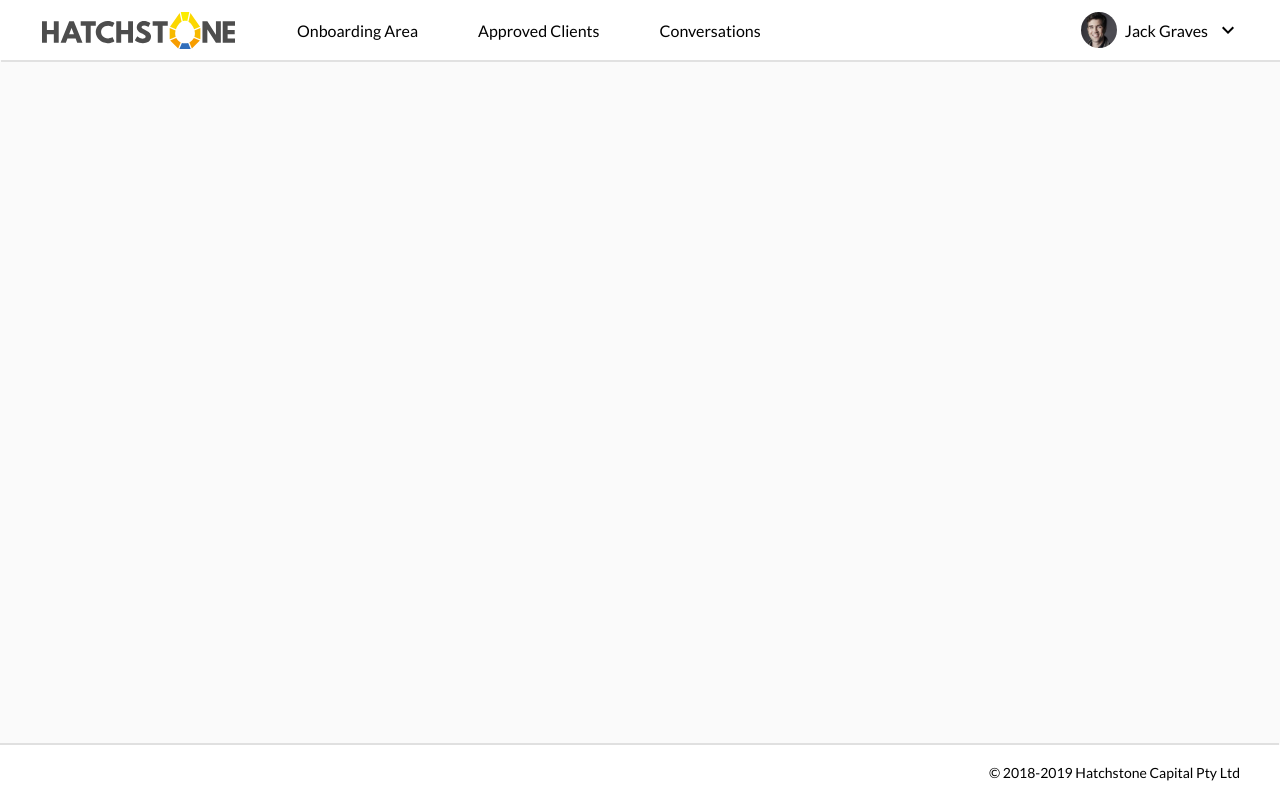
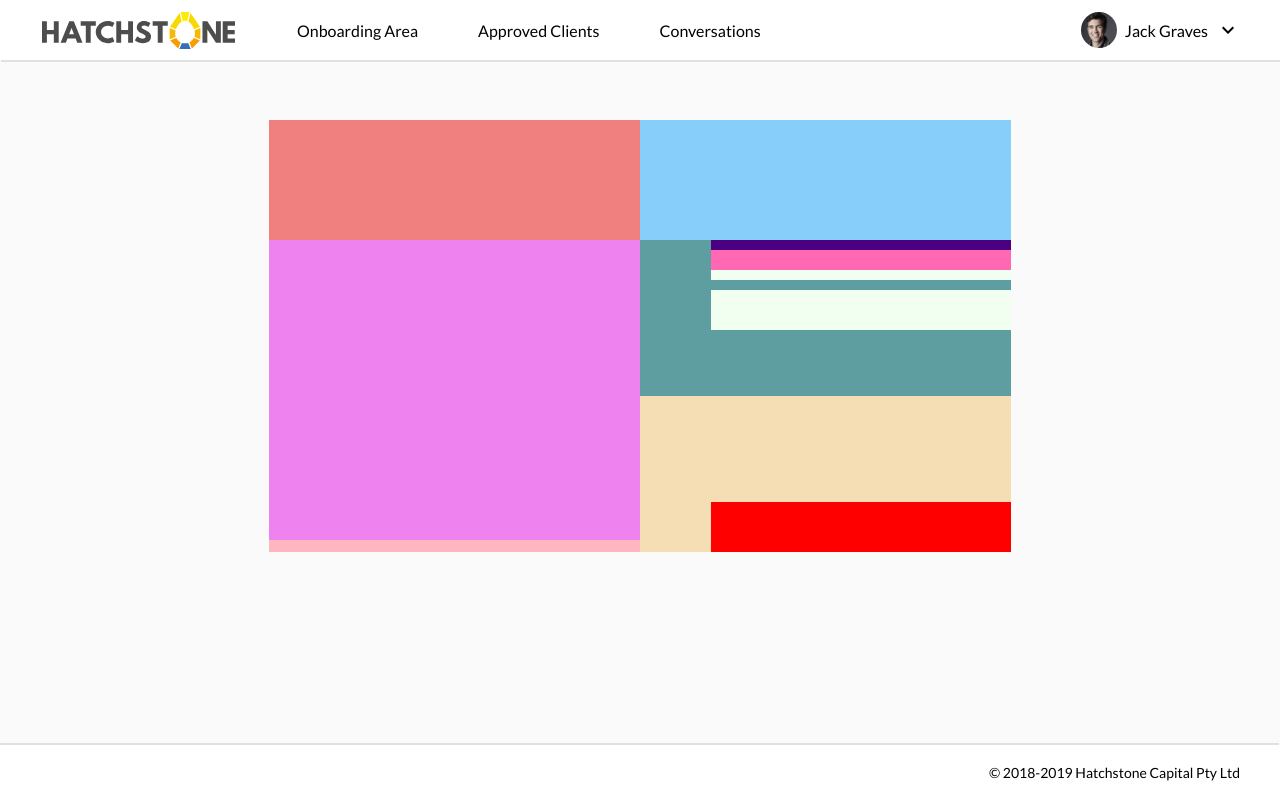
Before and after one commit to tomsmi321/hatchstone-frontend, a React (Create React App) app: page /client-details/1 in a window 1280 px wide. Built offline with nearby package versions, Linux system fonts and the light colour scheme.

Commit message:
setup basic div layout for client details page

```diff
--- a/src/App.jsx
+++ b/src/App.jsx
@@ -7,6 +7,7 @@ import SignUpPage from 'components/SignUp/SignUp';
 import CreateProfilePage from 'components/SignUp/CreateProfile';
 import ApprovedClientsPage from 'components/ApprovedClients'
 import ConversationsPage from 'components/Conversations';
+import ClientDetailPage from 'components/ClientDetails';
 import { theme, MuiThemeProvider } from 'uiKit/Theme'
 import UIKit from 'components/UIKit'
 import NavBar from 'uiKit/navbars/AppNav';
@@ -33,6 +34,7 @@ const App = () => {
           <Route path="/approved-clients" component={ApprovedClientsPage}/>
           <Route path="/onboarding-clients" component={() => <div>ONBOARDING CLIENTS</div>}/>
           <Route path="/conversations/" component={ConversationsPage}/>
+          <Route path="/client-details/:userId" component={ClientDetailPage}/>
         </Switch>
       <Footer />
     </MuiThemeProvider>
--- /dev/null
+++ b/src/components/ClientDetails/index.jsx
@@ -0,0 +1,113 @@
+import React from 'react';
+import styled from 'styled-components';
+
+const Wrapper = styled.div`
+    background-color: lightgreen;
+    margin: 60px auto 0px auto;
+    width: 58vw;
+    height: 54vh;
+    display: flex;
+`
+
+const WrapperClientProfile = styled.div`
+    background-color: lightpink;
+    width: 50%;
+    display: flex;
+    flex-direction: column;
+`
+
+const WrapperAccountCircleIcon = styled.div`
+    background-color: lightcoral;
+    /* remove height and width */
+    height: 120px;
+`
+const WrapperClientProfileDetails = styled.div`
+    background-color: violet;
+    /* remove height */
+    height: 300px;
+`
+
+const WrapperClientDocs = styled.div`
+    background-color: lightskyblue;
+    width: 50%;
+    display: flex;
+    flex-direction: column;
+    justify-content: flex-start;
+`
+
+const WrapperClientDocsFields = styled.div`
+    background-color: cadetblue;
+    display: flex;
+    flex-direction: column;
+    align-items: flex-end;
+    height: 170px;
+    margin-top: 120px;
+`
+
+const WrapperButtonsOuter = styled.div`
+    background-color: wheat;
+    height: 170px;
+    display: flex;
+    justify-content: flex-end;
+    align-items: flex-end;
+    /* align-items: flex-end; */
+`
+
+const WrapperButtonsInner = styled.div`
+    background-color: red;
+    height: 50px;
+    width: 300px;
+`
+
+const WrapperClientDocsField = styled.div`
+    background-color: honeydew;
+    display: flex;
+    flex-direction: column;
+    height: 40px;
+    width: 300px;
+    margin-bottom: 10px;
+`
+const WrapperClientDocsFieldDesc = styled.div`
+    background-color: indigo;
+    height: 10px;
+`
+
+const WrapperClientDocFieldDowloadField = styled.div`
+    background-color: hotpink;
+    width: 300px;
+    height: 20px;
+`
+
+
+const ClientDetailPage = () => {
+    return (
+        <Wrapper>
+            <WrapperClientProfile>
+                <WrapperAccountCircleIcon>
+
+                </WrapperAccountCircleIcon>
+                <WrapperClientProfileDetails>
+
+                </WrapperClientProfileDetails>
+            </WrapperClientProfile>
+            <WrapperClientDocs>
+                <WrapperClientDocsFields>
+                    <WrapperClientDocsField>
+                        <WrapperClientDocsFieldDesc></WrapperClientDocsFieldDesc>
+                        <WrapperClientDocFieldDowloadField></WrapperClientDocFieldDowloadField>
+                    </WrapperClientDocsField>
+                    <WrapperClientDocsField>
+
+                    </WrapperClientDocsField>
+                </WrapperClientDocsFields>
+                <WrapperButtonsOuter>
+                    <WrapperButtonsInner>
+
+                    </WrapperButtonsInner>
+                </WrapperButtonsOuter>
+            </WrapperClientDocs>
+        </Wrapper>
+    )
+}
+
+export default ClientDetailPage;
```
